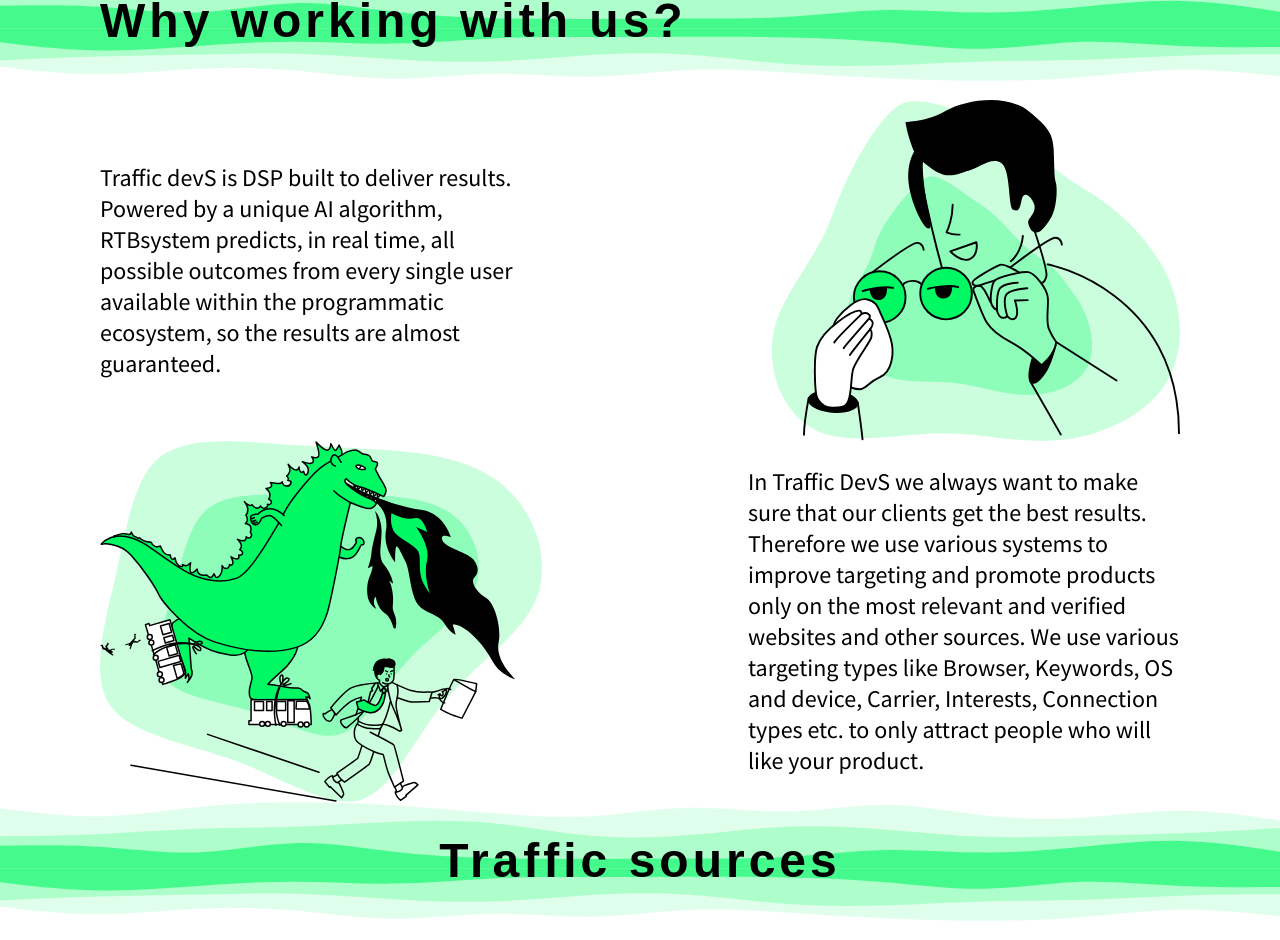
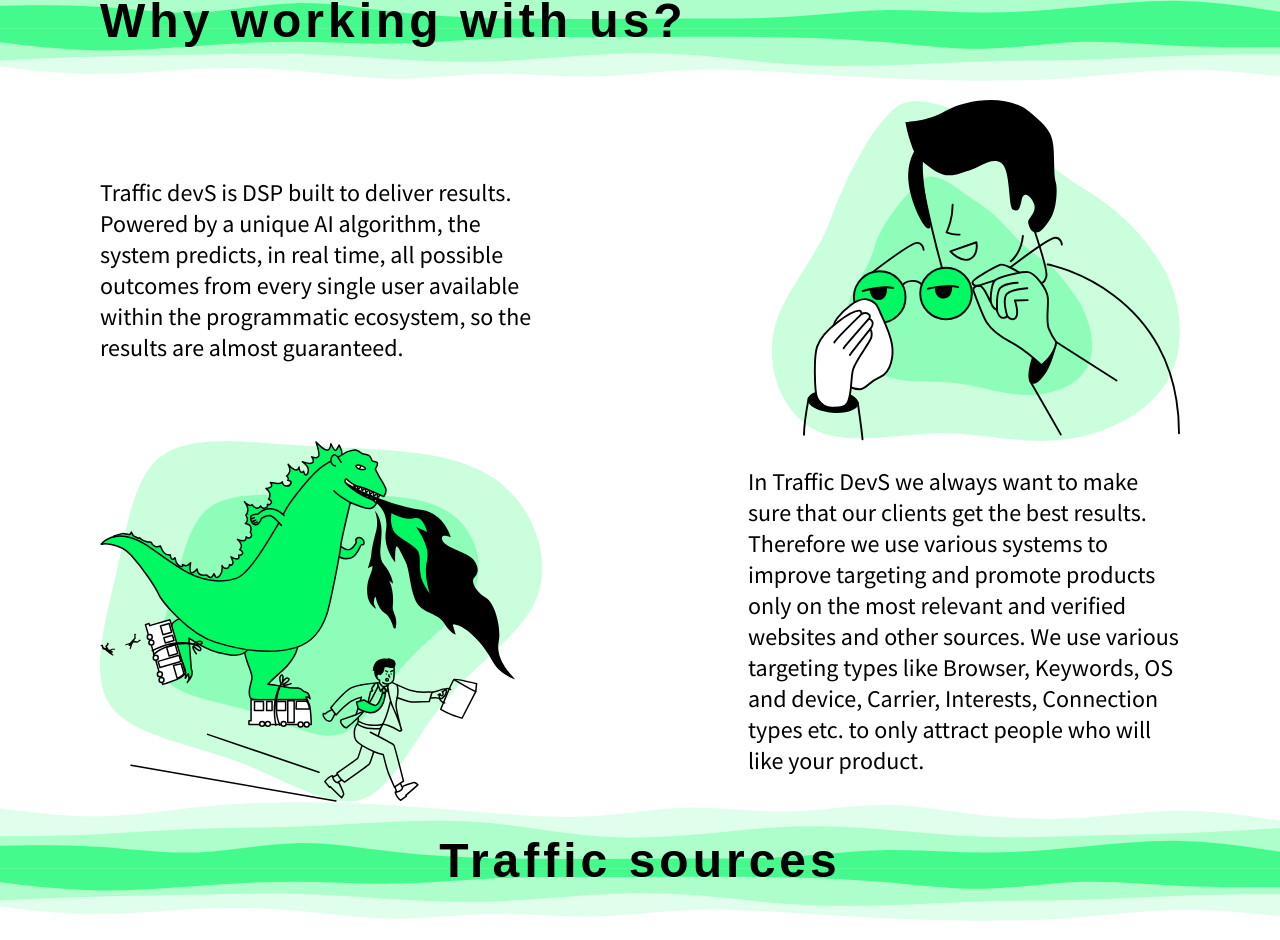
Before and after one commit to Timur-er/traffic_devs, a React (Create React App) app: page / in a window 1280 px wide. Shown: the part 2395-3335 px from the top of the page. Built offline with nearby package versions, Linux system fonts and the light colour scheme; a web font is replaced by a local one.

Commit message:
change RTBsys

```diff
--- a/src/Sections/WhyWorkingWithUsSection/WhyWorkingWithUsSection.js
+++ b/src/Sections/WhyWorkingWithUsSection/WhyWorkingWithUsSection.js
@@ -44,7 +44,7 @@
                     <div className={styles.inventory__content}>
                         <animated.div style={fromLeftTextAnim} ref={leftTextRef} className={styles.inventory__content_section}>
                             <p>
-                                Traffic devS is DSP built to deliver results. Powered by a unique AI algorithm, RTBsystem predicts, in real time, all possible outcomes from every single user available within the programmatic ecosystem, so the results are almost guaranteed.
+                                Traffic devS is DSP built to deliver results. Powered by a unique AI algorithm, the system predicts, in real time, all possible outcomes from every single user available within the programmatic ecosystem, so the results are almost guaranteed.
                             </p>
                         </animated.div>
                         <animated.div ref={rightImageRef} style={fromRightImageAnim} className={styles.inventory__svg_wrapper}>
```
